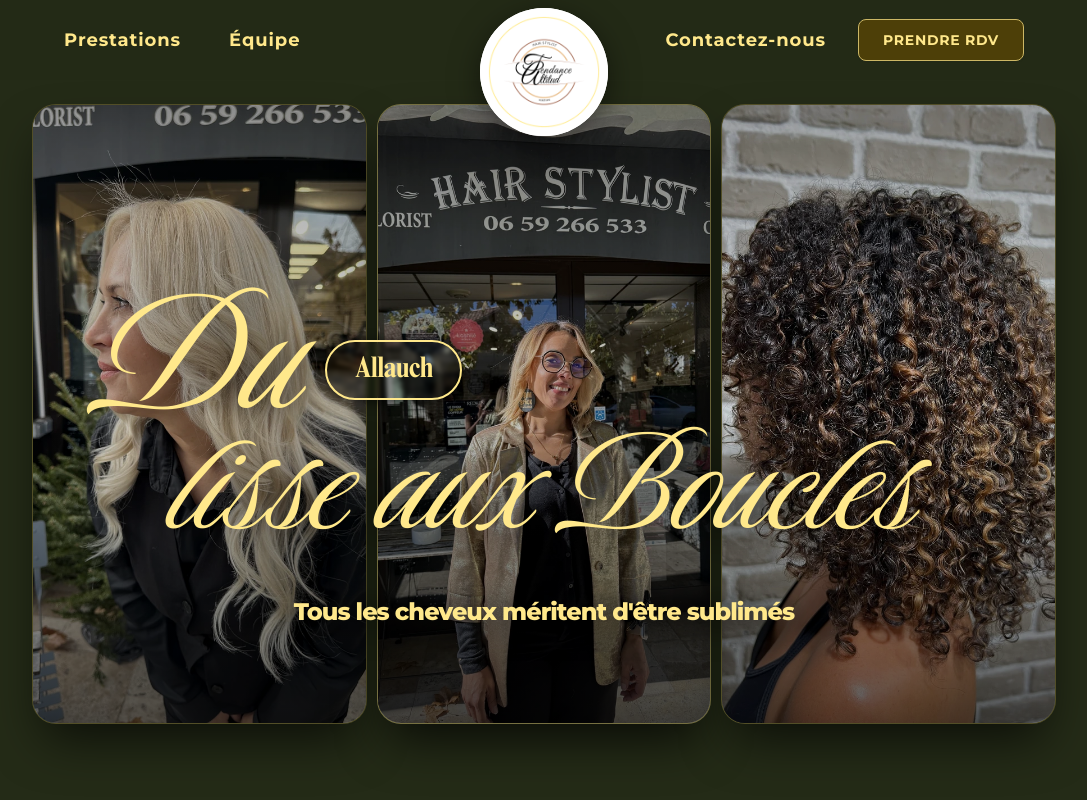
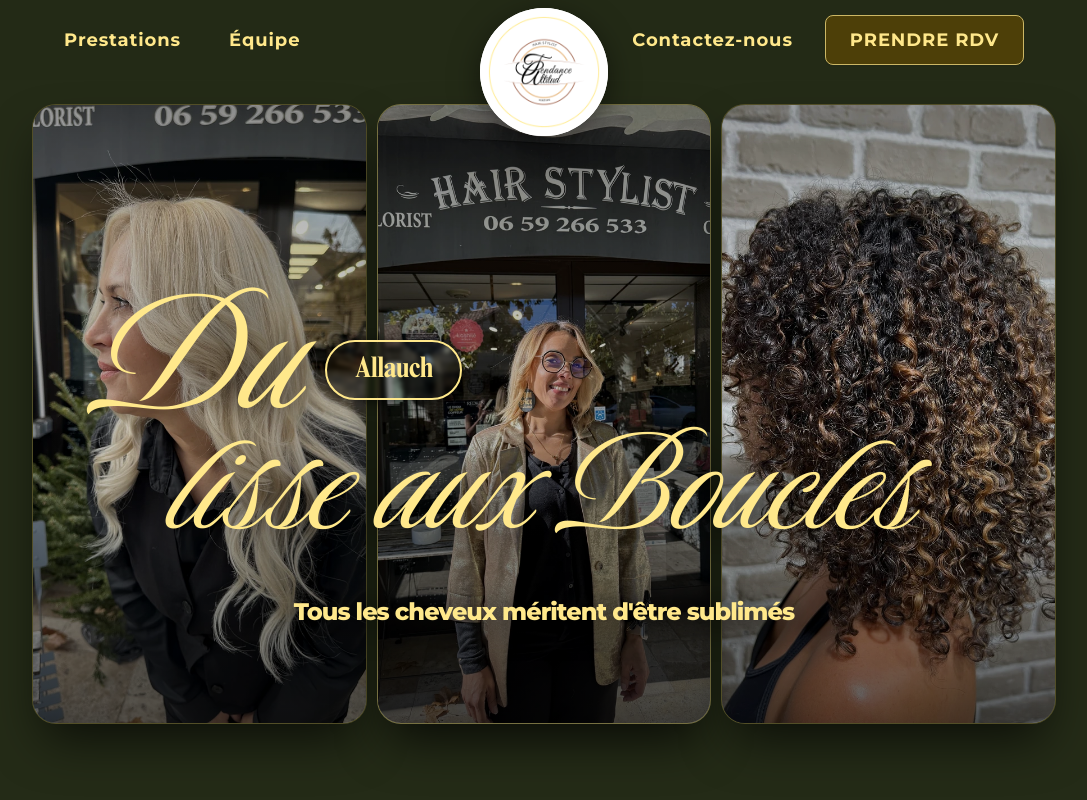
Before and after one commit to Christophe03/tendance-attitud, a Next.js app: page / in a window 1280 px wide. Shown: the top 800 px of the page, without its empty margins (96-1183 px from the left). Built offline with nearby package versions, Linux system fonts and the light colour scheme; a web font is replaced by a local one.

Commit message:
style(header): increase PRENDRE RDV text font size to text-lg without changing button size

```diff
--- a/src/components/layout/Header.tsx
+++ b/src/components/layout/Header.tsx
@@ -68,9 +68,9 @@ export default function Header() {
               target="_blank"
               variant="gold"
               size="md"
-              className="shadow-sm hover:shadow-md px-6 py-2.5 rounded-lg text-base font-bold tracking-wider"
+              className="shadow-sm hover:shadow-md px-6 py-2.5 rounded-lg"
             >
-              PRENDRE RDV
+              <span className="text-lg font-bold tracking-wider">PRENDRE RDV</span>
             </Button>
           </div>
 
@@ -145,10 +145,10 @@ export default function Header() {
                   target="_blank"
                   variant="gold"
                   size="md"
-                  className="w-full flex items-center justify-center gap-2 py-3 shadow-md rounded-lg text-base font-bold"
+                  className="w-full flex items-center justify-center gap-2 py-3 shadow-md rounded-lg"
                 >
                   <Calendar className="w-4 h-4" />
-                  <span>PRENDRE RDV</span>
+                  <span className="text-lg font-bold tracking-wider">PRENDRE RDV</span>
                 </Button>
               </div>
             </div>
```
